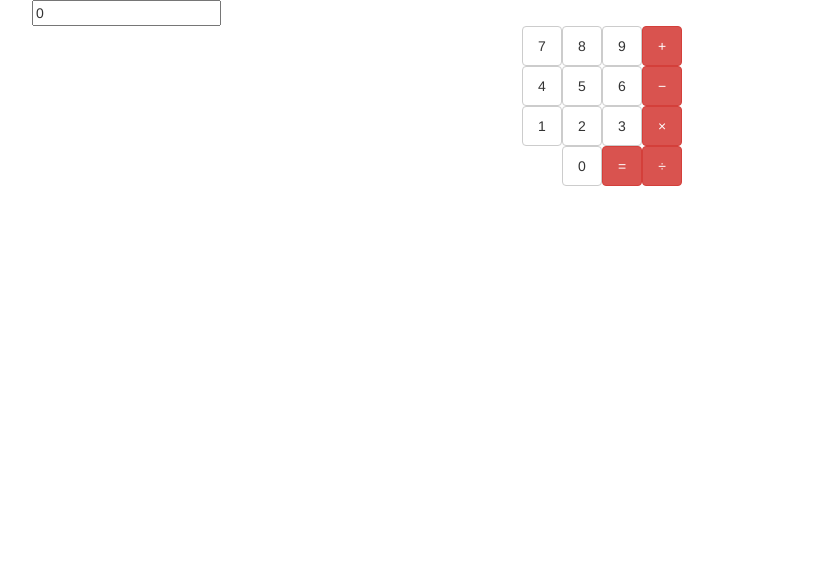
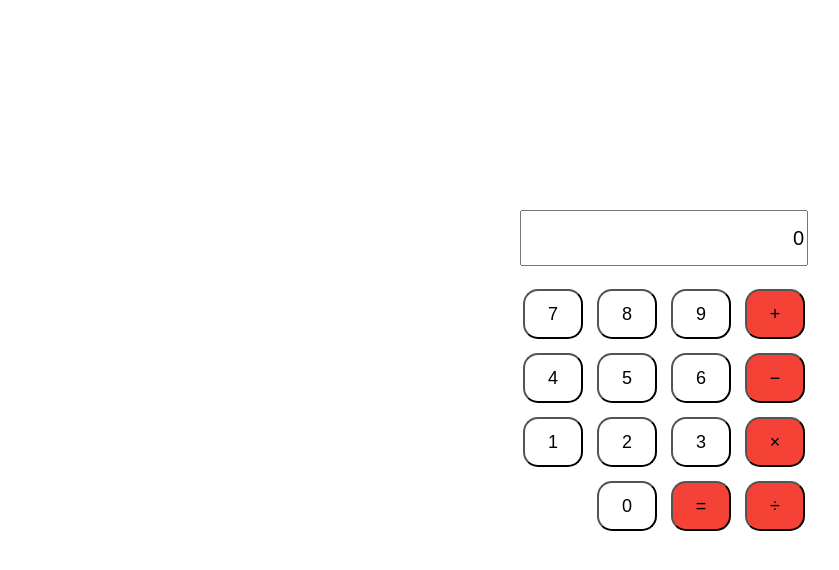
Before and after one commit to jiayuem777/17637-menuserver, a Django app: page /calculator/ in a window 1280 px wide. Shown: the top 570 px of the page, without its empty margins (38-877 px from the left). Run offline with Django 3.2, Linux system fonts and the light colour scheme; some libraries are stand-ins or nearby versions.

Commit message:
modify files: calculator/static/css/style.css; calculator/view.py; calculator/templates/calculator/calculator.html

```diff
--- a/homework/2/calculator/static/css/style.css
+++ b/homework/2/calculator/static/css/style.css
@@ -1,17 +1,33 @@
-table{
-    margin-left:auto;
-    margin-right:auto;
+.container {
+  margin-top: 200px;
+  margin-left: 550px;
 }
 
-textarea{
-	display: block;
- 	margin-bottom: 8px;
- 	margin-left:auto;
-    margin-right:auto;
-    border-radius: 5px;
+.display-number{
+   margin-left: auto;
+   margin-right: auto;
+   width: 280px;
+   height: 50px;
+   margin-top: 10px;
+   margin-bottom: 10px;
+   text-align: right;
+   font-size: 20px;
  }
 
- button{
- 	height: 40px;
- 	width: 40px;
+.button{
+ 	width: 60px;
+  height: 50px;
+  text-align: center;
+  margin-top: 10px;
+  margin-right: 10px;
+  border-radius: 15px;
+  font-size: 18px;
  }
+
+.button-white{
+   background-color: white;
+ }
+
+.button-red{
+   background-color: #f44336;
+ }
--- a/homework/2/calculator/templates/calculator/calculator.html
+++ b/homework/2/calculator/templates/calculator/calculator.html
@@ -3,12 +3,7 @@
 <html>
 <head>
 	<title>Calculator</title>
-	<link rel="stylesheet" href="https://maxcdn.bootstrapcdn.com/bootstrap/3.3.7/css/bootstrap.min.css">
-	<link rel="stylesheet" type="text/css" href="static/css/style.css">
-	<script src="https://code.jquery.com/jquery-3.2.1.min.js"
-  			integrity="sha256-hwg4gsxgFZhOsEEamdOYGBf13FyQuiTwlAQgxVSNgt4="
-  			crossorigin="anonymous">
-  	</script>
+	<link rel="stylesheet" type="text/css" href="{% static 'css/style.css' %}">
 </head>
 <body>
 	<div class="container">
@@ -22,28 +17,28 @@
 				<input id="error" name="error" type="hidden" value={{error}}>
 				<table>
 					<tr>
-						<td><button id="7" name="num" value="7" type="submit" class="btn btn-default">7</button></td>
-						<td><button id="8" name="num" value="8" type="submit" class="btn btn-default">8</button></td>
-						<td><button id="9" name="num" value="9" type="submit" class="btn btn-default">9</button></td>
-						<td><button id="opt-plus" name="opt" value="+" type="submit" class="btn btn-danger">&plus;</button></td>
+						<td><button id="7" name="num" value="7" type="submit" class="button button-white">7</button></td>
+						<td><button id="8" name="num" value="8" type="submit" class="button button-white">8</button></td>
+						<td><button id="9" name="num" value="9" type="submit" class="button button-white">9</button></td>
+						<td><button id="opt-plus" name="opt" value="+" type="submit" class="button button-red">&plus;</button></td>
 					</tr>
 					<tr>
-						<td><button id="4" name="num" value="4" type="submit" class="btn btn-default">4</button></td>
-						<td><button id="5" name="num" value="5" type="submit" class="btn btn-default">5</button></td>
-						<td><button id="6" name="num" value="6" type="submit" class="btn btn-default">6</button></td>
-						<td><button id="opt-minus" type="submit" name="opt" value="-" class="btn btn-danger">&minus;</button></td>
+						<td><button id="4" name="num" value="4" type="submit" class="button button-white">4</button></td>
+						<td><button id="5" name="num" value="5" type="submit" class="button button-white">5</button></td>
+						<td><button id="6" name="num" value="6" type="submit" class="button button-white">6</button></td>
+						<td><button id="opt-minus" type="submit" name="opt" value="-" class="button button-red">&minus;</button></td>
 					</tr>
 					<tr>
-						<td><button id="1" name="num" value="1" type="submit" class="btn btn-default">1</button></td>
-						<td><button id="2" name="num" value="2" type="submit" class="btn btn-default">2</button></td>
-						<td><button id="3" name="num" value="3" type="submit" class="btn btn-default">3</button></td>
-						<td><button id="opt-times" type="submit" name="opt" value="*" class="btn btn-danger">&times;</button></td>
+						<td><button id="1" name="num" value="1" type="submit" class="button button-white">1</button></td>
+						<td><button id="2" name="num" value="2" type="submit" class="button button-white">2</button></td>
+						<td><button id="3" name="num" value="3" type="submit" class="button button-white">3</button></td>
+						<td><button id="opt-times" type="submit" name="opt" value="*" class="button button-red">&times;</button></td>
 					</tr>
 					<tr>
 						<td></td>
-						<td><button id="0" name="num" value="0" type="submit" class="btn btn-default">0</button></td>
-						<td><button id="opt-equals" type="submit" name="opt" value="=" class="btn btn-danger">=</button></td>
-						<td><button id="opt-divide" type="submit" name="opt" value="/" class="btn btn-danger">&divide;</button></td>
+						<td><button id="0" name="num" value="0" type="submit" class="button button-white">0</button></td>
+						<td><button id="opt-equals" type="submit" name="opt" value="=" class="button button-red">=</button></td>
+						<td><button id="opt-divide" type="submit" name="opt" value="/" class="button button-red">&divide;</button></td>
 					</tr>
 				</table>
 			</div>
--- a/homework/2/calculator/views.py
+++ b/homework/2/calculator/views.py
@@ -15,39 +15,46 @@ def calculator(request):
     return render(request, 'calculator/calculator.html', context)
 
 def init():
-    context = {"display" : 0, "cur_val" : 0, "pre_val" : 0, "pre_opt" : "+", "error" : 0}
+    context = {"display" : 0, "cur_val" : 0, "pre_val" : 0, "pre_opt" : "+", "cur_opt" : "", "error" : 0}
     return context
 
 def error():
-    context = {"display" : "E", "cur_val" : 0, "pre_val" : 0, "pre_opt" : "+", "error" : 1}
+    context = {"display" : "ERROR", "cur_val" : 0, "pre_val" : 0, "pre_opt" : "+", "cur_opt" : "", "error" : 1}
     return context
 
 def updateValue(request, val):
     cur_val = int(request.POST["cur_val"])
     display = cur_val * 10 + int(request.POST["num"])
     pre_opt = request.POST["pre_opt"]
-    context = {"display" : display, "cur_val" : display, "pre_val" : request.POST["pre_val"], "pre_opt" : pre_opt, "error" : 0}
+    context = {"display" : display, "cur_val" : display, "pre_val" : request.POST["pre_val"],
+    "pre_opt" : pre_opt, "cur_opt" : "", "error" : 0}
     return context
 
 def updateOpt(request, opt):
     pre_opt = request.POST["pre_opt"]
     pre_val = int(request.POST["pre_val"])
     cur_val = int(request.POST["cur_val"])
-    if pre_opt == "+":
-        display = pre_val + cur_val
-    if pre_opt == "-":
-        display = pre_val - cur_val
-    if pre_opt == "*":
-        display = pre_val * cur_val
-    if pre_opt == "/":
-        if request.POST["opt"] == "=" and cur_val == 0:
-            context = error()
-            return context
-        display = int(pre_val / cur_val);
+    cur_opt = request.POST["cur_opt"]
+    if cur_opt == "=":
+        display = request.POST["display"]
+    else:
+        if cur_opt == "*" or cur_opt == "/":
+            cur_val = 1
+        if pre_opt == "+":
+            display = pre_val + cur_val
+        if pre_opt == "-":
+            display = pre_val - cur_val
+        if pre_opt == "*":
+            display = pre_val * cur_val
+        if pre_opt == "/":
+            if cur_val == 0:
+                return error()
+            display = int(pre_val / cur_val)
+
     if request.POST["opt"] == "=":
-        context = {"display" : display, "cur_val" : 0, "pre_val" : 0, "pre_opt" : "+", "error" : 0}
+        context = {"display" : display, "cur_val" : 0, "pre_val" : 0, "pre_opt" : "+", "cur_opt" : "=", "error" : 0}
         return context
     else:
         pre_opt = request.POST["opt"]
-        context = {"display": display, "cur_val": 0, "pre_val" : display, "pre_opt" : pre_opt, "error" : 0}
+        context = {"display": display, "cur_val": 0, "pre_val" : display, "pre_opt" : pre_opt, "cur_opt" : pre_opt, "error" : 0}
         return context
--- a/homework/2/webapps/settings.py
+++ b/homework/2/webapps/settings.py
@@ -119,3 +119,6 @@ USE_TZ = True
 # https://docs.djangoproject.com/en/2.2/howto/static-files/
 
 STATIC_URL = '/static/'
+STATICFILES_DIRS = [
+    os.path.join(BASE_DIR, 'static/')
+]
```
Also changed, not shown: homework/2/calculator/templates/calculator/base.html (deleted, +0 -17 lines), 6 other files.
